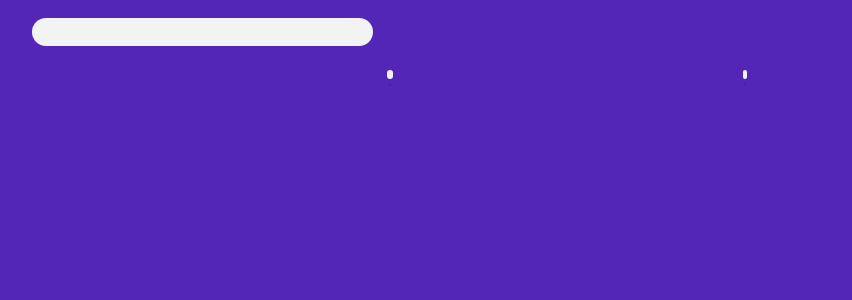
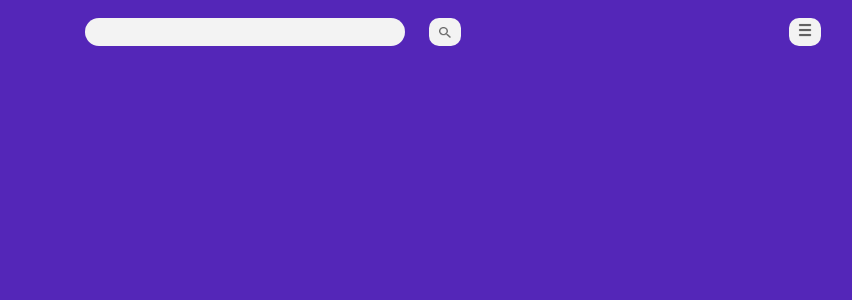
Before and after one commit to ValdirASAJunior/codecrafters, a React (Create React App) app: page / in a window 1280 px wide. Shown: the top 300 px of the page, without its empty margins (395-1247 px from the left). Built offline with nearby package versions, Linux system fonts and the light colour scheme.

Commit message:
Commit Header Ajustado

```diff
--- a/package.json
+++ b/package.json
@@ -12,7 +12,7 @@
     "@testing-library/user-event": "^13.5.0",
     "react": "^18.3.1",
     "react-dom": "^18.3.1",
-    "react-scripts": "5.0.1",
+    "react-scripts": "^5.0.1",
     "web-vitals": "^2.1.4"
   },
   "scripts": {
--- a/src/App.css
+++ b/src/App.css
@@ -16,7 +16,7 @@ body {
 header {
   display: grid;
   align-items: center;
-  grid-template-columns: repeat(9, 1fr);
+  grid-template-columns: repeat(8, 1fr);
   grid-template-rows: 8vh;
 }
 
@@ -24,10 +24,9 @@ header {
   background-color: #f3f3f3;
   border-radius: 30px;
   height: 45%;
-  width: 40%;
   align-content: center;
   text-align: left;
-  grid-column: 4 / span 6;
+  grid-column: 4 / span 2;
 }
 
 input {
@@ -48,14 +47,14 @@ input:hover {
   background-color: #f3f3f3;
   border-radius: 10px;
   height: 45%;
-  width: 4%;
+  width: 20%;
+  margin-left: 15%;
   align-content: center;
   grid-column: 6;
-  margin-left: 50%;
 }
 
 .buscar > img {
-  max-width: 27%;
+  max-width: 35%;
   opacity: 60%;
 }
 
@@ -71,12 +70,21 @@ input:hover {
   background-color: #f3f3f3;
   border-radius: 10px;
   height: 45%;
-  width: 3%;
+  width: 20%;
+  margin: auto;
   align-content: center;
-  grid-column: 9;
+  grid-column: 8;
 }
 
 .menu > img {
   max-width: 60%;
   opacity: 60%;
 }
+
+.menu > img:hover {
+  cursor: pointer;
+}
+
+.menu:hover {
+  cursor: pointer;
+}
```
Also changed, not shown: 1 other file (tests, documents, lock files or other folders).
